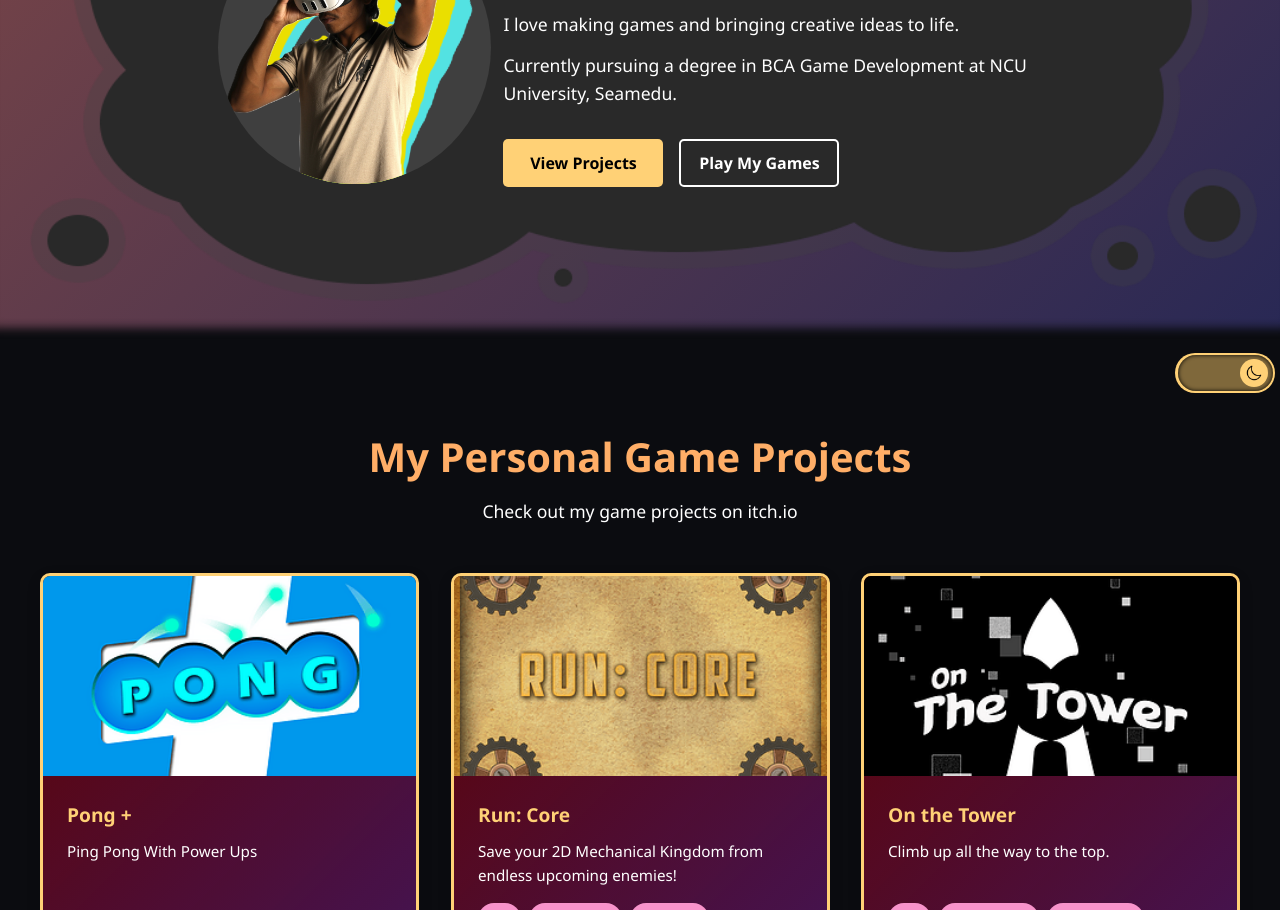
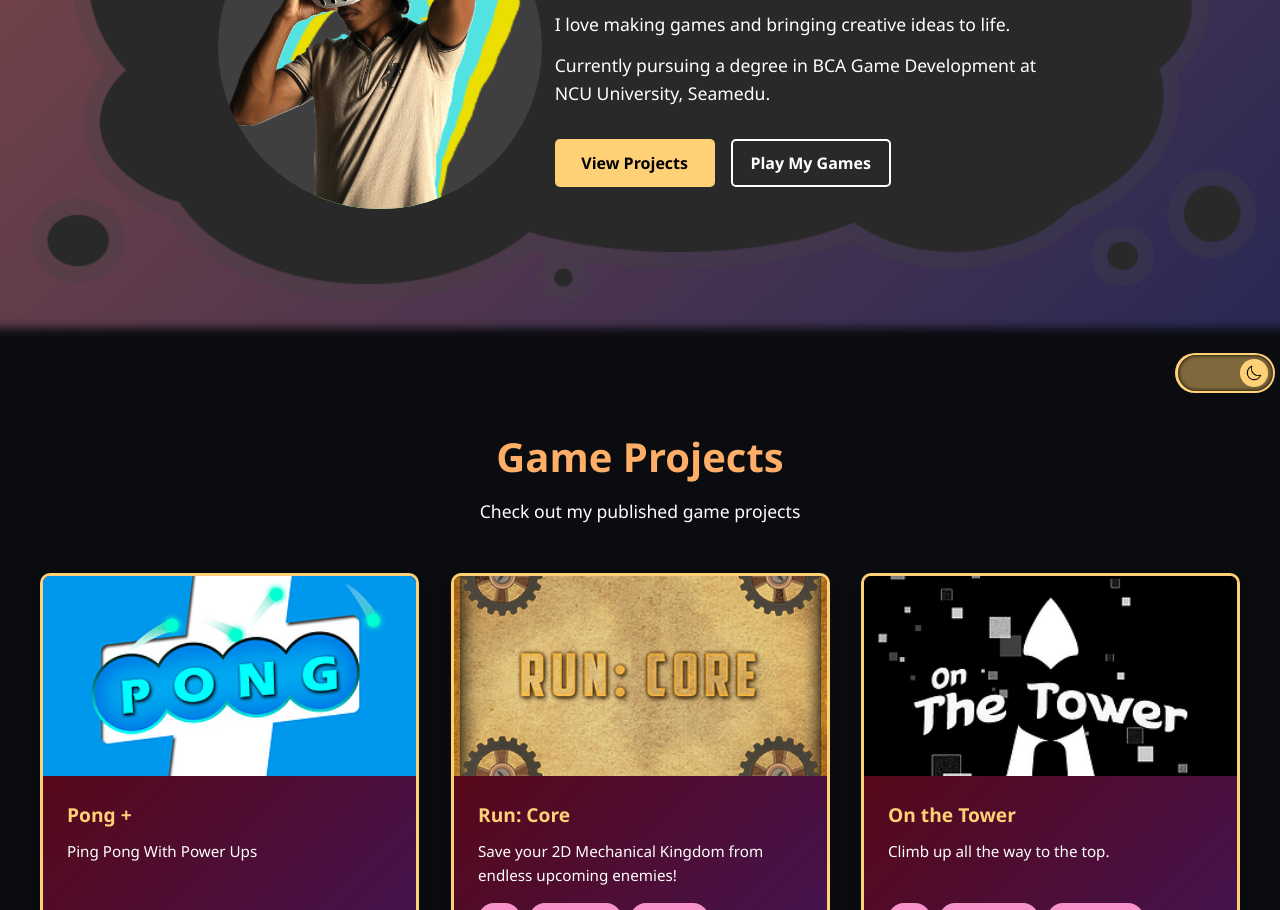
Before and after one commit to Ovais-Dev/Ovais-Portfolio-Website, a plain HTML site: page index.html in a window 1280 px wide. Shown: the part 292-1202 px from the top of the page. Drawn offline with Linux system fonts and the light colour scheme.

Commit message:
Size Values Have Been Updated

```diff
--- a/index.html
+++ b/index.html
@@ -33,8 +33,8 @@
         <div class="intro-container">
             <div class="intro-image">
                 <div class="img-container">
+                    <img src="src/images/others/VROvaisShape.webp" alt="Profile Picture" width="300" class="deg10">
                     <img src="src/images/others/VROvaisShape.webp" alt="Profile Picture" width="300" class="deg5">
-                    <img src="src/images/others/VROvaisShape.webp" alt="Profile Picture" width="300" class="deg10">
                     <img src="src/images/others/VROvaisExposure.webp" alt="Profile Picture" width="300">
                 </div>
             </div>
@@ -73,8 +73,8 @@
 
         </div>
         <div class="portfolio-container">
-            <h2>My Personal Game Projects</h2>
-            <p class="portfolio-subtitle">Check out my game projects on itch.io</p>
+            <h2>Game Projects</h2>
+            <p class="portfolio-subtitle">Check out my published game projects</p>
 
             <div id="portfolio-grid" class="portfolio-grid">
                 <!-- Portfolio cards will be generated by JavaScript -->
--- a/src/css/style.css
+++ b/src/css/style.css
@@ -192,7 +192,7 @@ body {
 }
 
 .intro-container {
-    position: relative;
+    position: absolute;
     /* height: 100%; */
     /* width: 100%; */
     height: clamp(5rem, 70%, 800px);
@@ -251,7 +251,7 @@ body {
 }
 .intro-image>.img-container{
     position: relative;
-    width: 100%;
+    width:  100%;
     aspect-ratio: 1;
     display: flex;
     justify-content: center;
@@ -267,7 +267,7 @@ body {
     position: absolute;
 
     height: 110%;
-   width: 110%;
+    width: 110%;
     /* max-width: clamp(250px, 22vw, 400px); */
     /* border-radius: 50%; */
     /* border: clamp(5px, 2vw, 10px) solid rgba(29, 29, 29, 0.5);
@@ -279,13 +279,29 @@ body {
     z-index: 1;
     transform-origin: bottom center;
 }
-.intro-image .deg5{
-    rotate: 10deg;
+.intro-image>.img-container .deg5{
+    animation: Rotate5Deg 0.5s 1.2s ease-in forwards;
     filter: brightness(0) saturate(100%) invert(100%) sepia(36%) saturate(3819%) hue-rotate(119deg) brightness(106%) contrast(77%);
 }
-.intro-image .deg10{
-    rotate: 5deg;
+.intro-image>.img-container .deg10{
+    animation: Rotate10Deg 0.3s 1.2s ease-in forwards;
     filter: brightness(0) saturate(100%) invert(81%) sepia(66%) saturate(1746%) hue-rotate(8deg) brightness(103%) contrast(101%);
+}
+@keyframes Rotate5Deg{
+    0%{
+        rotate: 0deg;
+    }
+    100%{
+        rotate: 5deg;
+    }
+}
+@keyframes Rotate10Deg{
+    0%{
+        rotate: 0deg;
+    }
+    100%{
+        rotate: 10deg;
+    }
 }
 .intro-text {
     /* flex: 1; */
```
Also changed, not shown: src/images/others/VrOvaisSticker.png (added), src/images/thumbnails/VrOvaisSticker.png (added).
